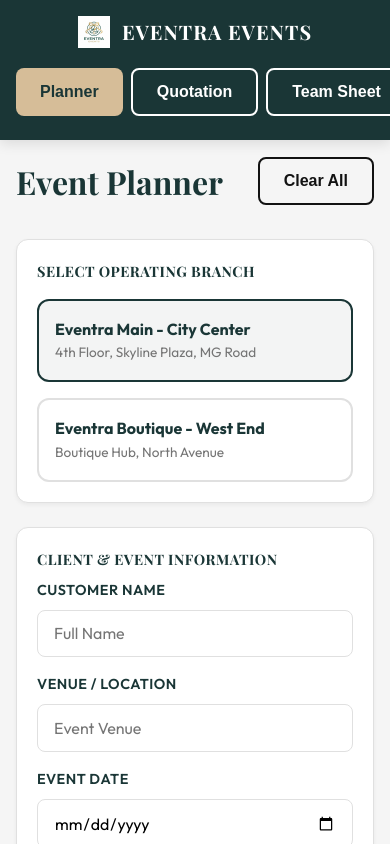
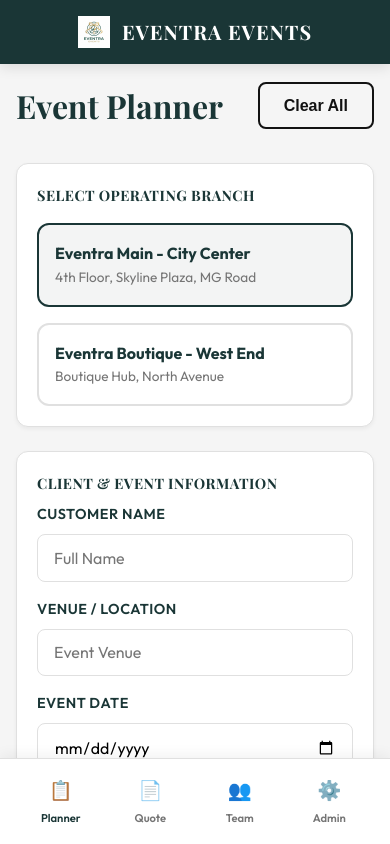
Before and after one commit to Mohamed-Shamil/eventra-ceterers, a React (Vite) app: page / in a window 390 px wide. Shown: the top 844 px of the page. Built offline with nearby package versions, Linux system fonts and the light colour scheme; a web font is replaced by a local one.

Commit message:
Transform to Progressive Web App (PWA) with native mobile feel and bottom navigation

```diff
--- a/index.html
+++ b/index.html
@@ -3,9 +3,13 @@
   <head>
     <meta charset="UTF-8" />
     <link rel="icon" type="image/svg+xml" href="/favicon.svg" />
-    <meta name="viewport" content="width=device-width, initial-scale=1.0" />
+    <meta name="viewport" content="width=device-width, initial-scale=1.0, maximum-scale=1.0, user-scalable=no, viewport-fit=cover" />
     <title>Eventra Events | Premium Catering & Events Planner</title>
     <meta name="description" content="Generate professional event quotations and team sheets for Eventra Events & Catering." />
+    <meta name="theme-color" content="#1A3636" />
+    <meta name="apple-mobile-web-app-capable" content="yes" />
+    <meta name="apple-mobile-web-app-status-bar-style" content="black-translucent" />
+    <link rel="manifest" href="/manifest.json" />
   </head>
   <body>
     <div id="root"></div>
--- a/src/App.jsx
+++ b/src/App.jsx
@@ -143,7 +143,39 @@
         )}
       </main>
 
-      <footer className="no-print" style={{ textAlign: "center", padding: "2rem", color: "var(--muted)", fontSize: "0.9rem" }}>
+      {/* Bottom Navigation (Mobile Only) */}
+      <div className="bottom-nav no-print">
+        <div
+          className={`bottom-nav-item ${step === 0 ? "active" : ""}`}
+          onClick={() => setStep(0)}
+        >
+          <span className="bottom-nav-icon">📋</span>
+          <span>Planner</span>
+        </div>
+        <div
+          className={`bottom-nav-item ${step === 1 ? "active" : ""}`}
+          onClick={() => setStep(1)}
+        >
+          <span className="bottom-nav-icon">📄</span>
+          <span>Quote</span>
+        </div>
+        <div
+          className={`bottom-nav-item ${step === 2 ? "active" : ""}`}
+          onClick={() => setStep(2)}
+        >
+          <span className="bottom-nav-icon">👥</span>
+          <span>Team</span>
+        </div>
+        <div
+          className={`bottom-nav-item ${step === 3 ? "active" : ""}`}
+          onClick={() => setStep(3)}
+        >
+          <span className="bottom-nav-icon">⚙️</span>
+          <span>Admin</span>
+        </div>
+      </div>
+
+      <footer className="no-print" style={{ textAlign: "center", padding: "2rem", color: "var(--muted)", fontSize: "0.9rem", marginBottom: "4rem" }}>
         &copy; {new Date().getFullYear()} Eventra Events & Catering. All rights reserved.
       </footer>
     </div>
--- a/src/index.css
+++ b/src/index.css
@@ -25,6 +25,11 @@
   background-color: var(--light);
   color: var(--dark);
   line-height: 1.6;
+  -webkit-tap-highlight-color: transparent;
+  -webkit-touch-callout: none;
+  user-select: none;
+  overscroll-behavior-y: contain;
+  padding-bottom: env(safe-area-inset-bottom);
 }
 
 h1, h2, h3, .brand-font {
@@ -65,13 +70,19 @@
   border-radius: 8px;
   font-weight: 600;
   cursor: pointer;
-  transition: all 0.3s ease;
+  transition: all 0.2s cubic-bezier(0.4, 0, 0.2, 1);
   border: none;
   font-size: 1rem;
   display: inline-flex;
   align-items: center;
   justify-content: center;
   gap: 0.5rem;
+  touch-action: manipulation;
+}
+
+.btn:active {
+  transform: scale(0.96);
+  opacity: 0.9;
 }
 
 .btn-primary {
@@ -228,12 +239,53 @@
   display: none;
 }
 
-/* Admin Specific */
-.admin-sidebar {
+/* Bottom Navigation for Mobile */
+.bottom-nav {
+  display: none;
+  position: fixed;
+  bottom: 0;
+  left: 0;
+  right: 0;
   background: var(--white);
-  border-right: 1px solid var(--border);
-  padding: 1.5rem;
-  height: 100%;
+  border-top: 1px solid var(--border);
+  padding: 0.5rem 1rem calc(0.5rem + env(safe-area-inset-bottom));
+  z-index: 1000;
+  justify-content: space-around;
+  box-shadow: 0 -4px 12px rgba(0,0,0,0.05);
+}
+
+@media (max-width: 767px) {
+  .bottom-nav {
+    display: flex;
+  }
+  .nav-actions {
+    display: none; /* Hide top actions on mobile, use bottom nav instead */
+  }
+  .container {
+    padding-bottom: 5rem; /* Space for bottom nav */
+  }
+}
+
+.bottom-nav-item {
+  display: flex;
+  flex-direction: column;
+  align-items: center;
+  gap: 0.25rem;
+  color: var(--muted);
+  text-decoration: none;
+  font-size: 0.7rem;
+  font-weight: 600;
+  flex: 1;
+  padding: 0.5rem 0;
+  transition: color 0.2s;
+}
+
+.bottom-nav-item.active {
+  color: var(--primary);
+}
+
+.bottom-nav-icon {
+  font-size: 1.2rem;
 }
 
 .admin-list-item {
```
Also changed, not shown: public/manifest.json (added).
